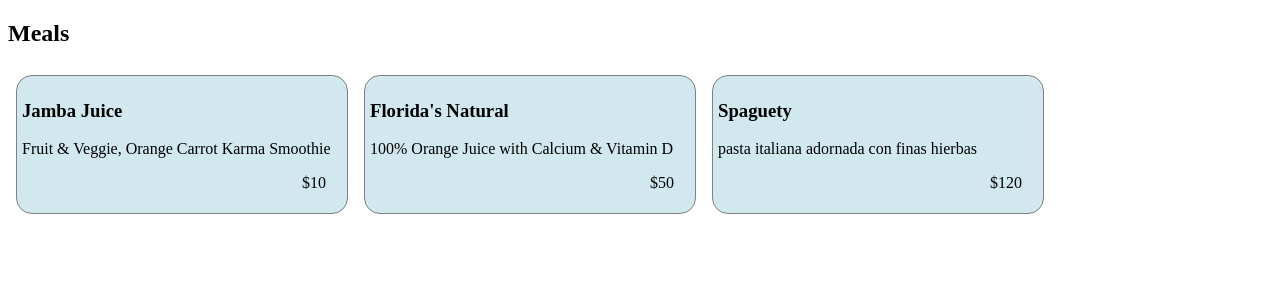
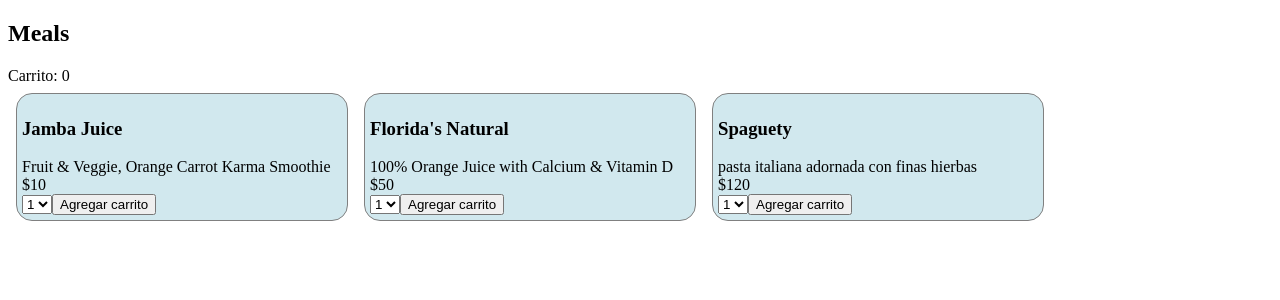
Before and after one commit to rodolfo-valtierra/react-postwork, a React (Create React App) app: page / in a window 1280 px wide. Shown: the top 300 px of the page. Built offline with nearby package versions, Linux system fonts and the light colour scheme.

Commit message:
Agregando en carrito

```diff
--- /dev/null
+++ b/src/Components/Cart.js
@@ -0,0 +1,9 @@
+
+
+function Cart (props) {
+  return <div>
+    Carrito: {props.amount.length}
+  </div>
+}
+
+export default Cart;
--- a/src/Components/MealItem.js
+++ b/src/Components/MealItem.js
@@ -1,10 +1,36 @@
+import { useState } from 'react'
 
 function MealItem (props) {
+  const [useCantidad, setCantidad] = useState(0)
+
+  const agregarACarrito = () => {
+    props.agregarCarrito(count =>  [
+      ...count,
+      {
+        id: props.id,
+        cantidad: useCantidad
+      }
+    ]);
+  }
+
+  const changeCantidad = ({target}) => {
+    setCantidad(target.value);
+  }
 
   return <div className="card" style={{backgroundColor: "#d1e8ee"}}>
-    <h3>{props.platillo}</h3>
-    <label>{props.description}</label>
-    <label className="float-bottom">${props.precio}</label>
+    <div >
+      <h3>{props.platillo}</h3>
+      <label>{props.description}</label>
+      <div>${props.precio}</div>
+    </div>
+    <div>
+      <select defaultValue="1" onChange={changeCantidad}>
+        <option>1</option>
+        <option>2</option>
+        <option>3</option>
+      </select>
+      <button onClick={agregarACarrito} value={props.id}>Agregar carrito</button>
+    </div>
   </div>
 }
 
--- a/src/Components/Meals.js
+++ b/src/Components/Meals.js
@@ -1,30 +1,39 @@
+import { useState } from 'react'
 import MealItem from "./MealItem";
+import Cart from './Cart'
 
 function Meals () {
+  const [cart, setCart] = useState([])
+
   const meals = [
     {
+      id: 1,
       platillo: 'Jamba Juice',
       description: 'Fruit & Veggie, Orange Carrot Karma Smoothie',
       precio: 10
     },
     {
+      id: 2,
       platillo: "Florida's Natural",
       description: '100% Orange Juice with Calcium & Vitamin D',
       precio: 50
     },
     {
+      id: 3,
       platillo: 'Spaguety',
       description: 'pasta italiana adornada con finas hierbas',
       precio: 120
     }
   ]
 
-
   return <div>
     <h2>Meals</h2>
+    <Cart amount={cart}/>
+
     <div className="meal">
     {meals.map((meal, i) => <MealItem
       key={i}
+      agregarCarrito={setCart}
       {...meal}
     />)}
     </div>
```
